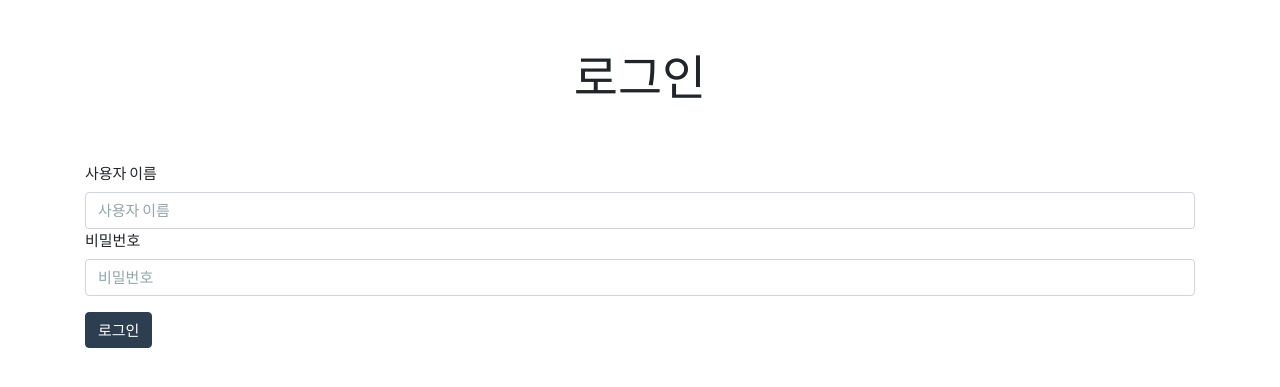
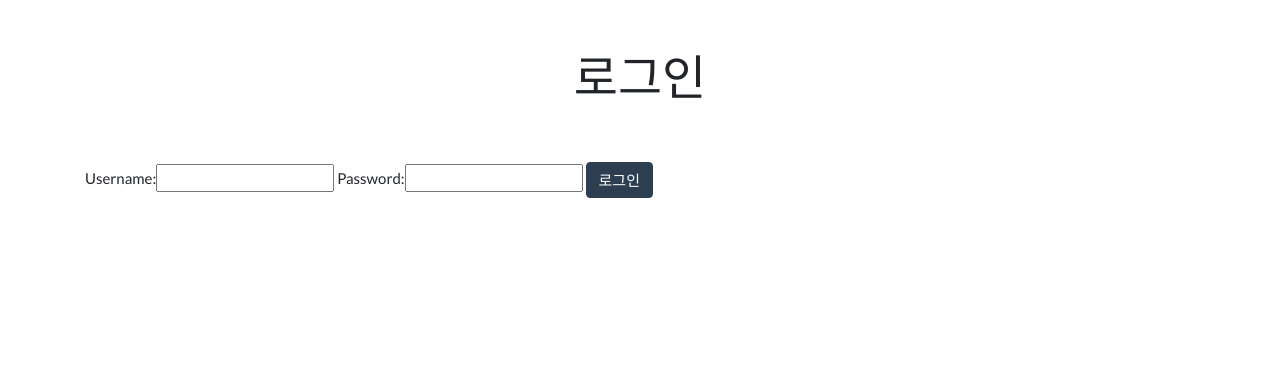
Before and after one commit to leorld/django_basic_1, a Django app: page /fcuser/login/ in a window 1280 px wide. Shown: the top 387 px of the page. Run offline with Django 3.2, Linux system fonts and the light colour scheme; some libraries are stand-ins or nearby versions.

Commit message:
장고 로그인 폼 활용

```diff
--- /dev/null
+++ b/fc_community/fcuser/forms.py
@@ -0,0 +1,6 @@
+from django import forms
+
+
+class LoginForm(forms.Form):
+    username = forms.CharField(max_length=32)
+    password = forms.CharField()
--- a/fc_community/fcuser/templates/login.html
+++ b/fc_community/fcuser/templates/login.html
@@ -16,26 +16,7 @@
 <div class="row">
   <div class="col-12">
     <form method="POST" action=".">
-      {% csrf_token %}
-      <div class="form-group">
-        <label for="username">사용자 이름</label>
-        <input
-          type="text"
-          class="form-control"
-          id="username"
-          placeholder="사용자 이름"
-          name="username"
-        />
-       <div class="form-group">
-        <label for="password">비밀번호</label>
-        <input
-          type="password"
-          class="form-control"
-          id="password"
-          placeholder="비밀번호"
-          name="password"
-        />
-      </div>
+      {% csrf_token %} {{form}}
       <button type="submit" class="btn btn-primary">로그인</button>
     </form>
   </div>
--- a/fc_community/fcuser/views.py
+++ b/fc_community/fcuser/views.py
@@ -2,7 +2,7 @@ from django.shortcuts import render, redirect
 from .models import Fcuser
 from django.contrib.auth.hashers import make_password, check_password  # 비밀번호 암호화함수, 확인함수
 from django.http import HttpResponse
-
+from .forms import LoginForm
 # Create your views here.
 
 
@@ -17,25 +17,8 @@ def home(request):
 
 
 def login(request):
-    if request.method == "GET":
-        return render(request, 'login.html')
-    elif request.method == "POST":
-        username = request.POST.get("username", None)
-        password = request.POST.get("password", None)
-
-        res_data = {}
-        if not (username and password):
-            res_data['error'] = 'ID와 비밀번호를 다시 확인해주세요.'
-        else:
-            # 모델 호출 objects.get(조건) // 조건 앞 변수 : 모델 , 뒷 변수 : 입력받은 내용
-            fcuser = Fcuser.objects.get(username=username)
-            if check_password(password, fcuser.password):
-                request.session['user'] = fcuser.id
-                # session의 user라는 키에 fcuser의 id값을 저장
-                return redirect('/')  # 홈으로 이동
-            else:
-                res_data['error'] = '비밀번호를 틀렸습니다.'
-        return render(request, 'login.html', res_data)
+    form = LoginForm()
+    return render(request, 'login.html', {'form': form})
 
 
 def logout(request):
```
